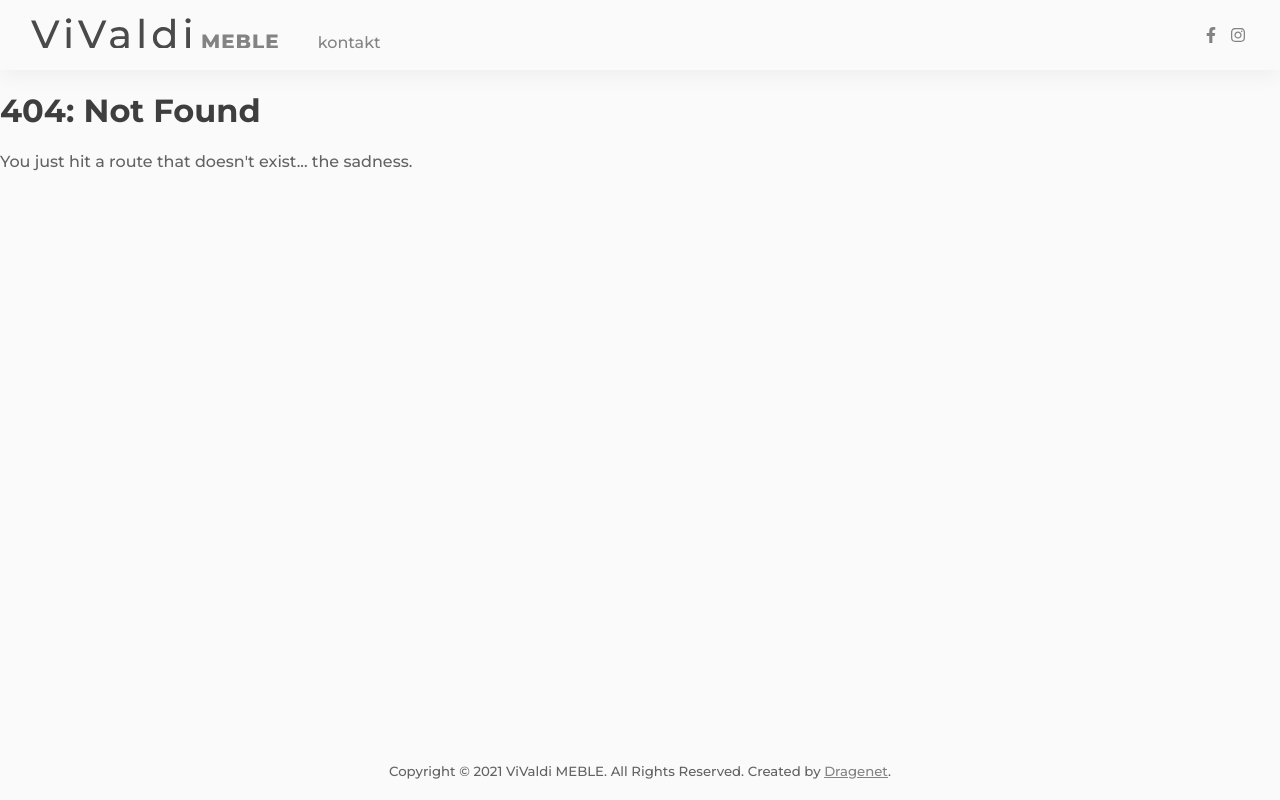
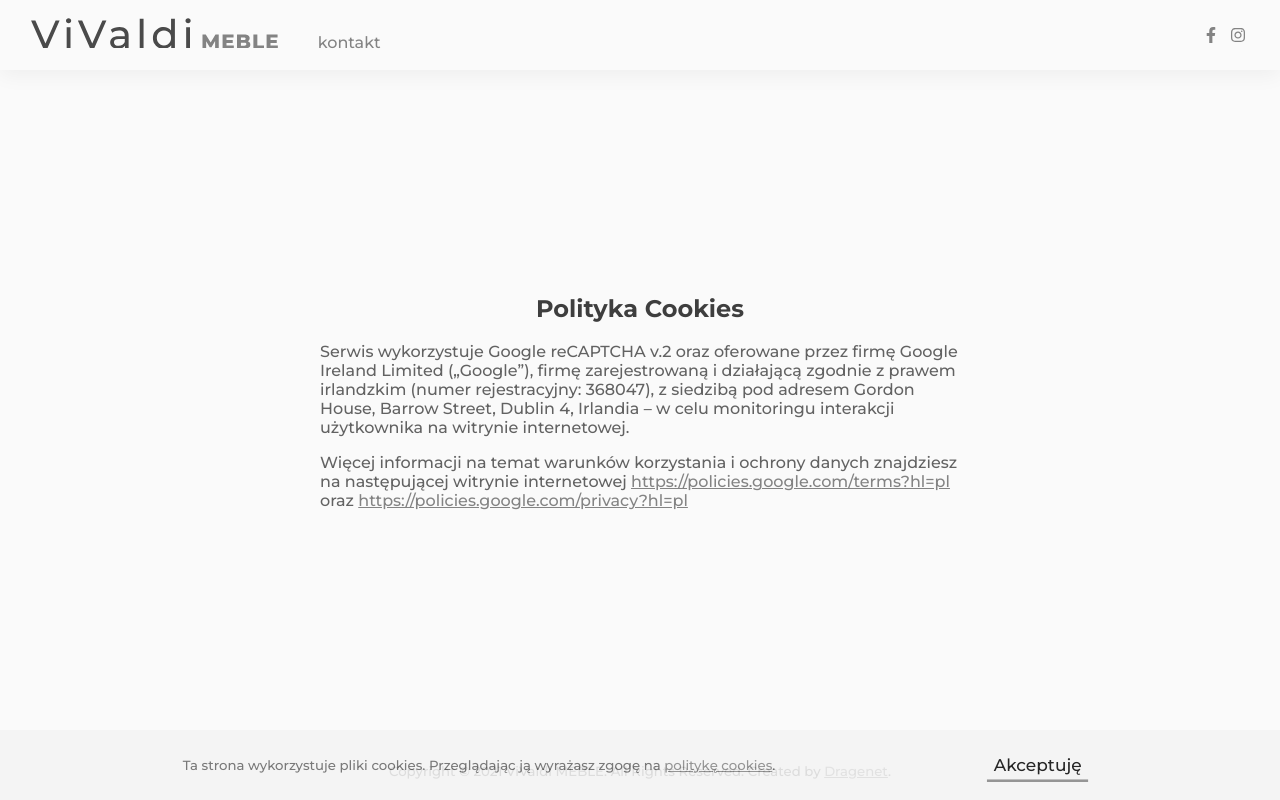
Before and after one commit to dragenet/Vivaldi-Meble, a Gatsby site: page /polityka-cookies in a window 1280 px wide. Before the commit this address had no page. Built offline with nearby package versions, Linux system fonts and the light colour scheme; Gatsby itself is replaced by a stand-in of ours.

Commit message:
Add cookies policy and privacy policy page
Modify FormButton to accept onClicks

```diff
--- a/src/Theme/theme.js
+++ b/src/Theme/theme.js
@@ -3,6 +3,7 @@ export const theme = {
   heroBreakpoint: '1250px',
   mobileBreakpoint: '700px',
   featuresBreakpoint: '900px',
+  cookieAlertBreakpoint: '1000px',
   fontSize: '16px',
   fontNormal: '500',
   fontBold: '800',
--- a/src/components/ContactForm/FormButton.js
+++ b/src/components/ContactForm/FormButton.js
@@ -24,9 +24,9 @@ const Underline = styled.div`
   background-color: ${({ theme }) => theme.colorTertiary};
 `
 
-const FormButton = ({ name, type, children, className }) => (
+const FormButton = ({ name, type, children, className, onClick }) => (
   <Wrapper className={className}>
-    <StyledButton id={name} name={name} type={type}>
+    <StyledButton id={name} name={name} type={type} onClick={onClick}>
       {children}
     </StyledButton>
     <Underline />
@@ -38,6 +38,7 @@ FormButton.propTypes = {
   type: PropTypes.string,
   children: PropTypes.string,
   className: PropTypes.string,
+  onClick: PropTypes.func,
 }
 
 FormButton.defaultProps = {
@@ -45,6 +46,7 @@ FormButton.defaultProps = {
   type: 'submit',
   children: '',
   className: '',
+  onClick: null,
 }
 
 export default FormButton
--- /dev/null
+++ b/src/components/CookiesAlert.js
@@ -0,0 +1,33 @@
+import React from 'react'
+import PropTypes from 'prop-types'
+import styled from 'styled-components'
+
+const Wrapper = styled.div`
+  width: 100%;
+  opacity: 0.85;
+  padding: 15px 0;
+  background-color: ${({ theme }) => theme.bgColorMenu};
+  display: flex;
+  flex-direction: row;
+  align-items: center;
+  justify-content: space-evenly;
+`
+
+const CookiesAlert = ({ className, children }) => {
+  return <Wrapper className={className}>{children}</Wrapper>
+}
+
+CookiesAlert.propTypes = {
+  className: PropTypes.string,
+  children: PropTypes.oneOfType([
+    PropTypes.node,
+    PropTypes.arrayOf(PropTypes.node),
+  ]),
+}
+
+CookiesAlert.defaultProps = {
+  className: '',
+  children: null,
+}
+
+export default CookiesAlert
--- /dev/null
+++ b/src/components/Policy.js
@@ -0,0 +1,39 @@
+import React from 'react'
+import PropTypes from 'prop-types'
+import styled from 'styled-components'
+
+const Wrapper = styled.div`
+  width: 100%;
+  min-height: calc(100vh - 140px);
+  display: flex;
+  align-items: center;
+  justify-content: center;
+`
+
+const InnerWrapper = styled.div`
+  width: 50%;
+  align-items: center;
+  justify-content: center;
+`
+
+export const StyledH2 = styled.h2`
+  text-align: center;
+`
+
+const Policy = ({ children }) => (
+  <Wrapper>
+    <InnerWrapper>{children}</InnerWrapper>
+  </Wrapper>
+)
+
+Policy.propTypes = {
+  children: PropTypes.oneOfType([
+    PropTypes.node,
+    PropTypes.arrayOf(PropTypes.node),
+  ]),
+}
+
+Policy.defaultProps = {
+  children: null,
+}
+export default Policy
--- a/src/layouts/index.js
+++ b/src/layouts/index.js
@@ -5,15 +5,18 @@
  * See: https://www.gatsbyjs.com/docs/use-static-query/
  */
 
-import React from 'react'
+import React, { useState, useEffect } from 'react'
 import PropTypes from 'prop-types'
 import styled from 'styled-components'
+import { Link } from 'gatsby'
 
 import ThemeProvider from '../Theme/ThemeProvider'
 
 import GlobalStyle from '../Theme/globalStyle'
 import NavBar from '../components/NavBar/NavBar'
 import Footer from '../components/Footer'
+import CookiesAlert from '../components/CookiesAlert'
+import Button from '../components/ContactForm/FormButton'
 
 const StyledWrapper = styled.div`
   position: absolute;
@@ -27,16 +30,60 @@ const StyledFooter = styled(Footer)`
   margin-top: auto;
 `
 
-const Layout = ({ children, path }) => (
+const StyledCookiesAlert = styled(CookiesAlert)`
+  position: fixed;
+  left: 0;
+  bottom: 0;
+  @media screen and (max-width: ${({ theme }) => theme.cookieAlertBreakpoint}) {
+    flex-direction: column;
+  }
+`
+
+const StyledButton = styled(Button)`
+  width: auto;
+  margin-left: 20px;
+  transform: scale(0.85);
+`
+
+const StyledSmall = styled.small`
+  text-align: center;
+`
+
+const Layout = ({ children, path }) => {
+  const [cookiesAccepted, setCookiesAccepted] = useState(false)
+
+  useEffect(() => {
+    if (sessionStorage.getItem('cookiesAccepted') === 'true')
+      setCookiesAccepted(true)
+  }, [])
+
+  const handleCookies = () => {
+    setCookiesAccepted(true)
+    sessionStorage.setItem('cookiesAccepted', true)
+  }
+  console.log(`Session ${sessionStorage.getItem('cookiesAccepted')}`)
+  return (
     <ThemeProvider>
       <GlobalStyle />
       <NavBar activePath={path} />
       <StyledWrapper>
         <main>{children}</main>
         <StyledFooter />
+        {cookiesAccepted ? null : (
+          <StyledCookiesAlert>
+            <StyledSmall>
+              Ta strona wykorzystuje pliki cookies. Przeglądając ją wyrażasz
+              zgogę na <Link to="/polityka-cookies">politykę cookies</Link>.
+            </StyledSmall>
+            <StyledButton type="button" onClick={handleCookies}>
+              Akceptuję
+            </StyledButton>
+          </StyledCookiesAlert>
+        )}
       </StyledWrapper>
     </ThemeProvider>
   )
+}
 
 Layout.propTypes = {
   children: PropTypes.node.isRequired,
--- /dev/null
+++ b/src/pages/polityka-cookies.js
@@ -0,0 +1,31 @@
+import React from 'react'
+
+import Policy, { StyledH2 } from '../components/Policy'
+
+const cookiesPolicy = () => (
+  <>
+    <Policy>
+      <StyledH2>Polityka Cookies</StyledH2>
+      <p>
+        Serwis wykorzystuje Google reCAPTCHA v.2 oraz oferowane przez firmę
+        Google Ireland Limited („Google”), firmę zarejestrowaną i działającą
+        zgodnie z prawem irlandzkim (numer rejestracyjny: 368047), z siedzibą
+        pod adresem Gordon House, Barrow Street, Dublin 4, Irlandia – w celu
+        monitoringu interakcji użytkownika na witrynie internetowej.
+      </p>
+      <p>
+        Więcej informacji na temat warunków korzystania i ochrony danych
+        znajdziesz na następującej witrynie internetowej&nbsp;
+        <a href="https://policies.google.com/terms?hl=pl">
+          https://policies.google.com/terms?hl=pl
+        </a>
+        &nbsp; oraz&nbsp;
+        <a href="https://policies.google.com/privacy?hl=pl">
+          https://policies.google.com/privacy?hl=pl
+        </a>
+      </p>
+    </Policy>
+  </>
+)
+
+export default cookiesPolicy
```
Also changed, not shown: src/components/ContactForm/ContactForm.js (+6 -1 lines), src/pages/polityka-prywatnosci.js (added, +31 -0 lines). Lines whose indentation alone changed are shown as unchanged.
